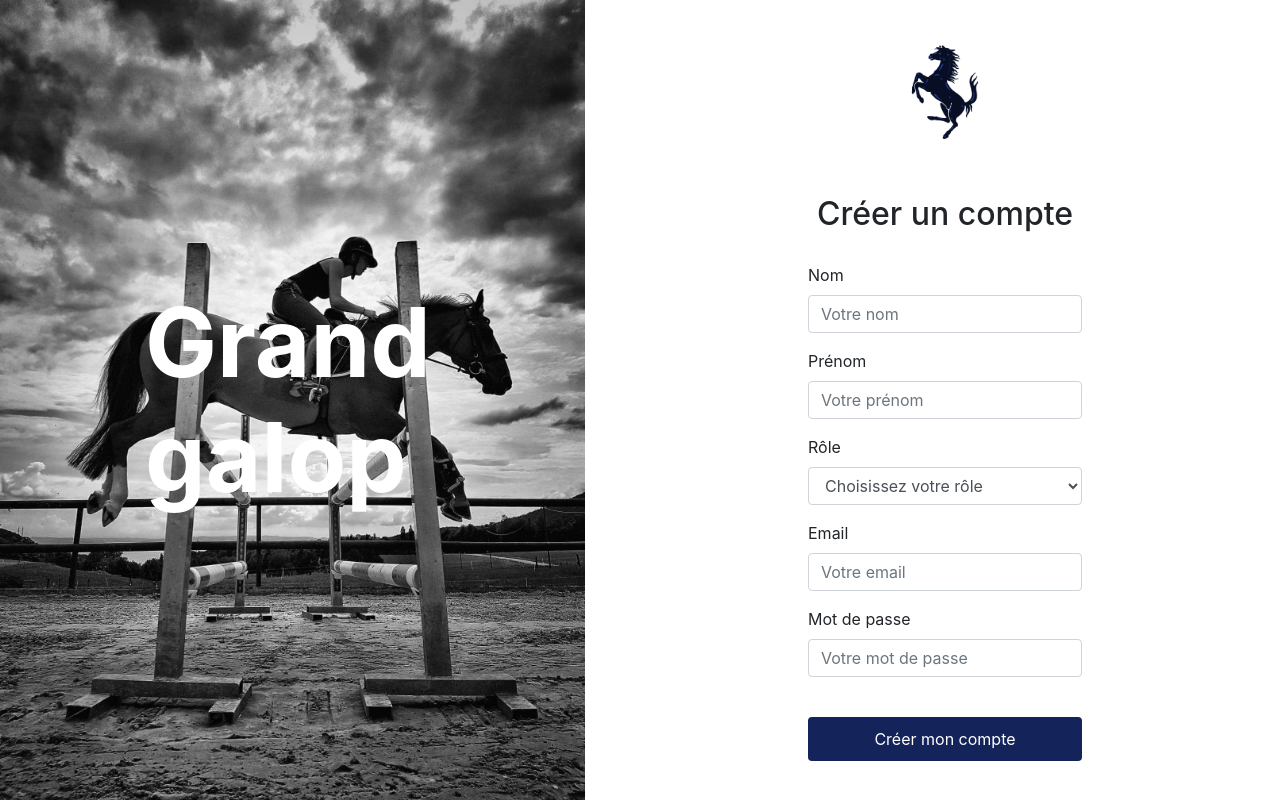
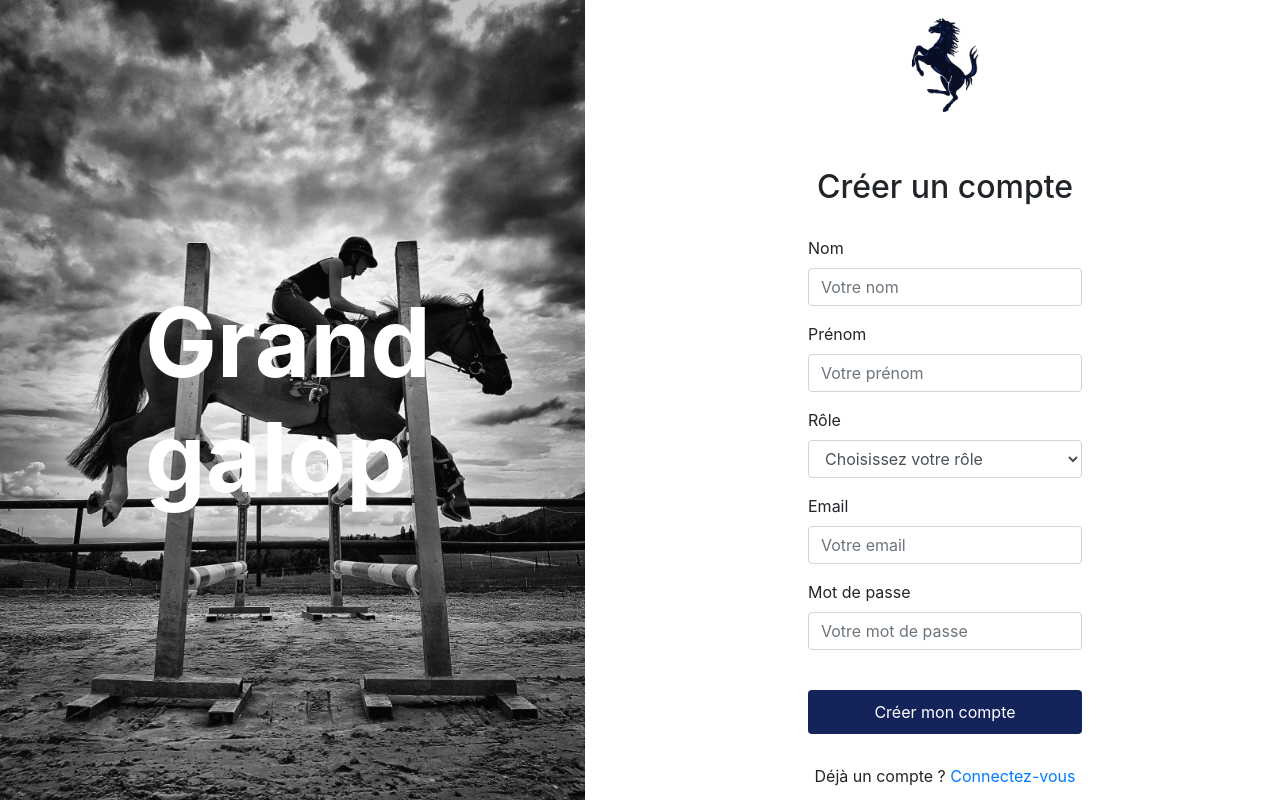
Before and after one commit to raphael-cochet/SAE-Poney, a Flask app: page /creer_compte in a window 1280 px wide. Run offline with Flask 3, Linux system fonts and the light colour scheme; some libraries are stand-ins or nearby versions; some web fonts are replaced.

Commit message:
fix page creer compte et menu accueil

```diff
--- a/src/static/style_creer_compte.css
+++ b/src/static/style_creer_compte.css
@@ -99,3 +99,7 @@ body {
     text-decoration: underline;
 
 }
+
+.already-account {
+    margin-top: 30px;
+}
--- a/src/templates/base.html
+++ b/src/templates/base.html
@@ -3,7 +3,7 @@
 <head>
     <meta charset="UTF-8">
     <meta name="viewport" content="width=device-width, initial-scale=1.0">
-    <title>{% block title %}My'Stage{% endblock %}</title>
+    <title>{% block title %}Grand Galop{% endblock %}</title>
     <link href="https://stackpath.bootstrapcdn.com/bootstrap/4.5.2/css/bootstrap.min.css" rel="stylesheet">
     <link rel="stylesheet" href="https://cdnjs.cloudflare.com/ajax/libs/font-awesome/6.0.0-beta3/css/all.min.css">
     {% block styles %}
@@ -27,9 +27,9 @@
                     <li class="nav-item active">
 
                             <a class="nav-link" href="{{ url_for('home') }}">Accueil</a>
-                            <a class="nav-link" href="{{ url_for('home') }}">Les cours </a>
+                            <a class="nav-link" href="{{ url_for('les_cours') }}">Les cours </a>
                             <a class="nav-link" href="{{ url_for('les_poneys') }}">Nos Poneys </a>
-                            <a class="nav-link" href="{{ url_for('home') }}">L'équipe </a>
+                            <a class="nav-link" href="{{ url_for('home') }}">Planning </a>
 
                     </li>
                     {% block additional_nav %}
--- a/src/templates/page_creer_compte.html
+++ b/src/templates/page_creer_compte.html
@@ -66,7 +66,10 @@
                             <button type="submit" class="btn-create-account btn btn-block">Créer mon compte</button>
                         </div>
                     </form>
-
+                    <div class="already-account">
+                        <span>Déjà un compte ?</span>
+                        <a href="{{ url_for('login') }}" class="link-violet">Connectez-vous</a>
+                    </div>
                 </div>
             </div>
         </div>
```
Also changed, not shown: src/static/style_connexion.css (+2 -7 lines).
